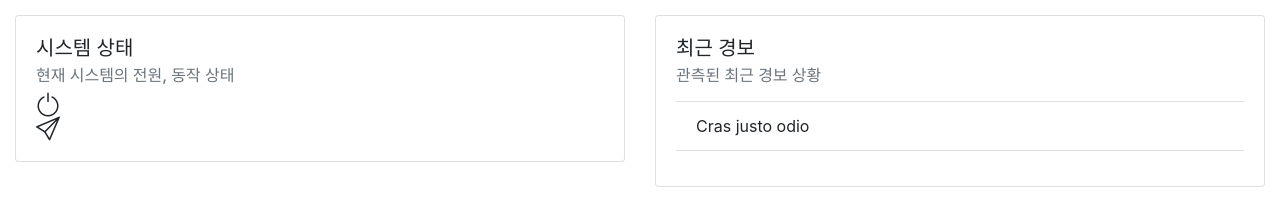
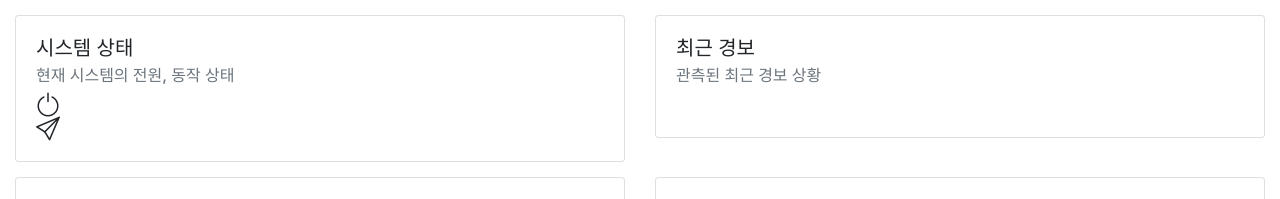
Before and after one commit to Dictor/TWS, a PHP site: page / in a window 1280 px wide. Shown: the part 56-255 px from the top of the page. Run offline with PHP 8.4, Linux system fonts and the light colour scheme; some libraries are stand-ins or nearby versions.

Commit message:
소소한 코드 리팩토링

```diff
--- a/Web/index.php
+++ b/Web/index.php
@@ -80,9 +80,7 @@
                                 <h5 class="card-title">최근 경보</h5>
                                 <h6 class="card-subtitle mb-2 text-muted">관측된 최근 경보 상황</h6>
                                 <p class="card-text">
-                                <ul class="list-group list-group-flush" id="lastest-event">
-                                    <li class="list-group-item">Cras justo odio</li>
-                                </ul>
+                                <ul class="list-group list-group-flush" id="lastest-event"></ul>
                                 </p>
                             </div>
                         </div>
```
